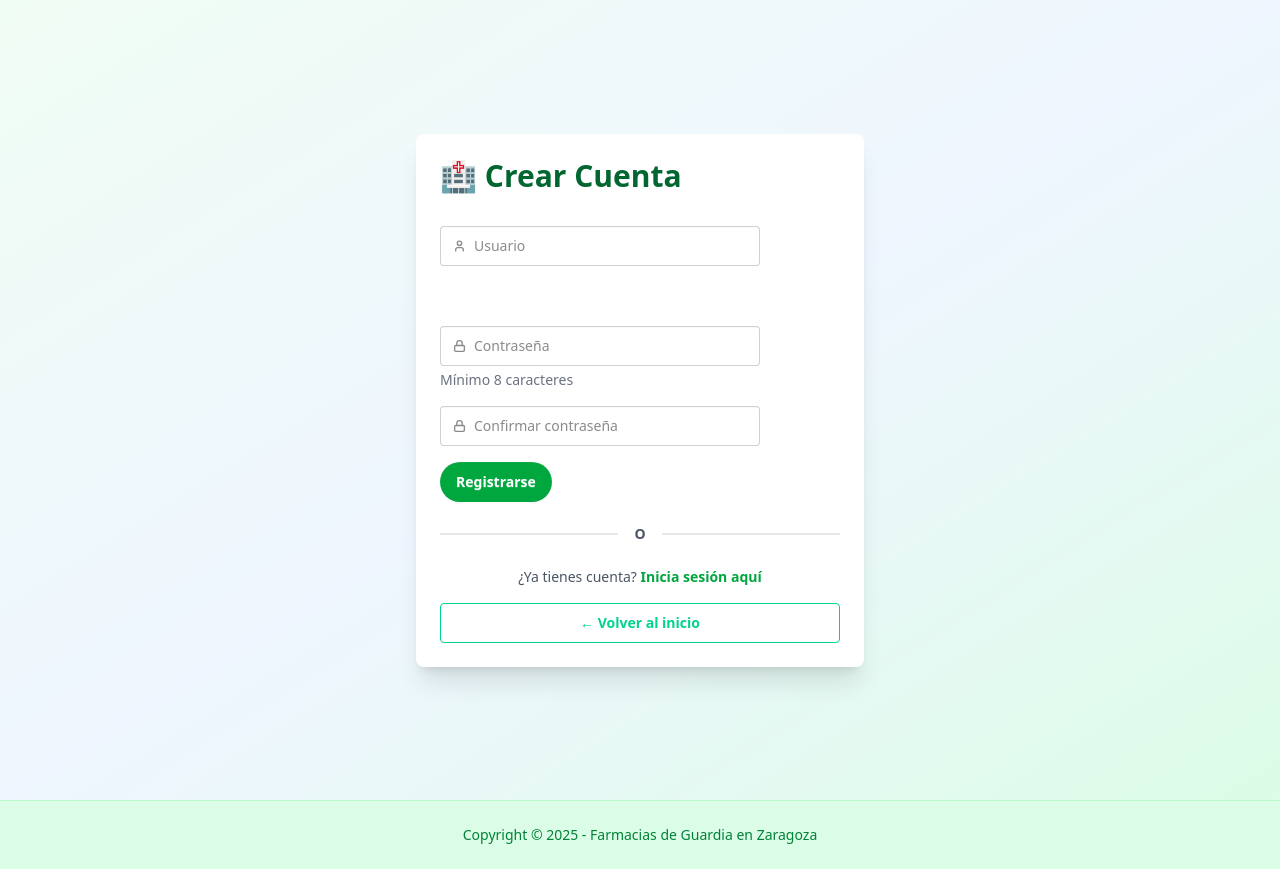
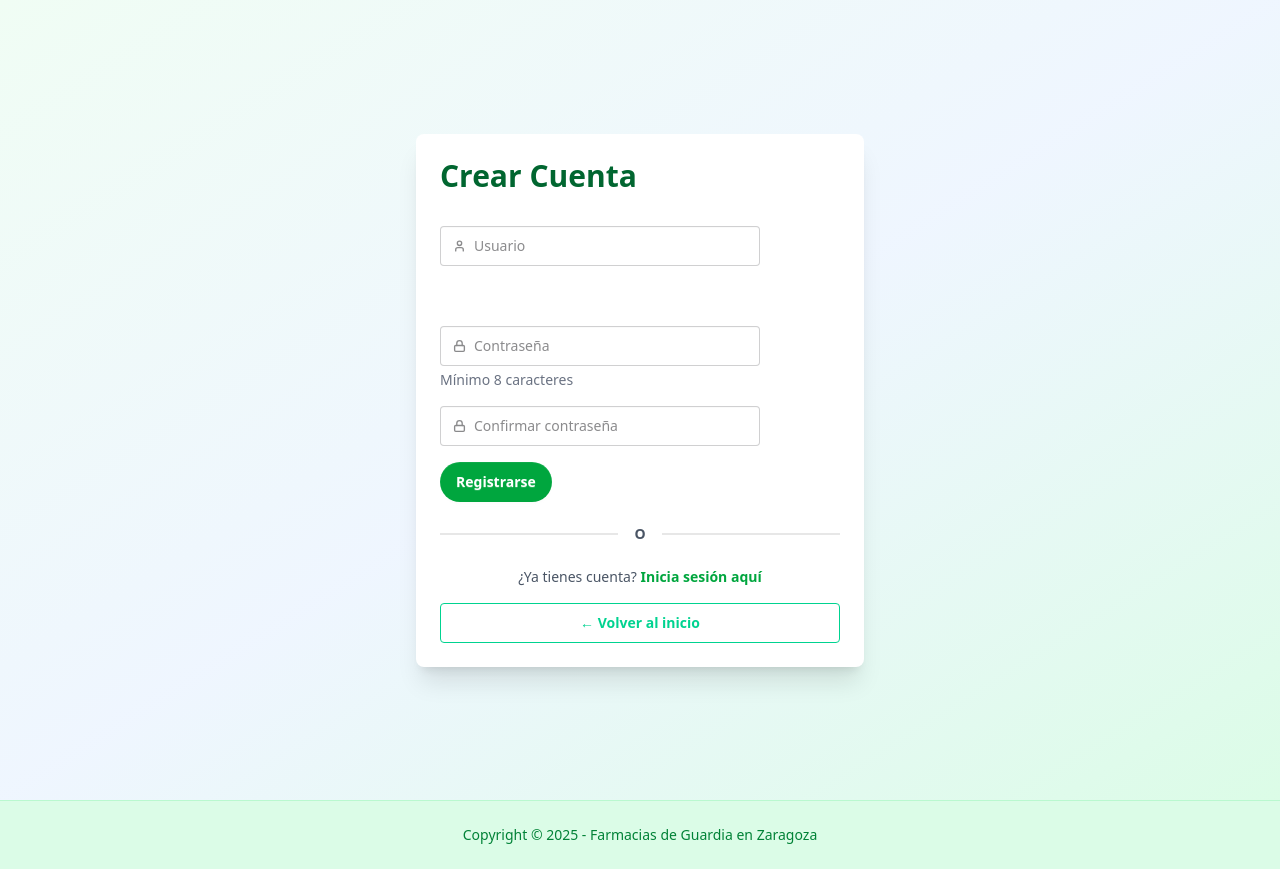
Before and after one commit to KiRZeN24/FarmaZGZ-frontend, a Next.js app: page /registro in a window 1280 px wide. Built offline with nearby package versions, Linux system fonts and the light colour scheme; no server answers.

Commit message:
refactor: remove icon from register form

```diff
--- a/src/app/registro/page.tsx
+++ b/src/app/registro/page.tsx
@@ -41,7 +41,7 @@ export default function RegisterPage() {
       <div className="card w-full max-w-md bg-white shadow-xl">
         <div className="card-body">
           <h2 className="card-title text-3xl font-bold text-center text-green-800 mb-6">
-            🏥 Crear Cuenta
+            Crear Cuenta
           </h2>
 
           {error && (
@@ -64,7 +64,6 @@ export default function RegisterPage() {
           )}
 
           <form onSubmit={handleSubmit} className="space-y-4">
-            {/* Username Input */}
             <div>
               <label className="input validator flex items-center gap-2">
                 <svg
@@ -103,7 +102,6 @@ export default function RegisterPage() {
               </p>
             </div>
 
-            {/* Password Input */}
             <div>
               <label className="input flex items-center gap-2">
                 <svg
@@ -142,7 +140,6 @@ export default function RegisterPage() {
               <p className="text-sm text-gray-500 mt-1">Mínimo 8 caracteres</p>
             </div>
 
-            {/* Confirm Password Input */}
             <div>
               <label className="input flex items-center gap-2">
                 <svg
```
